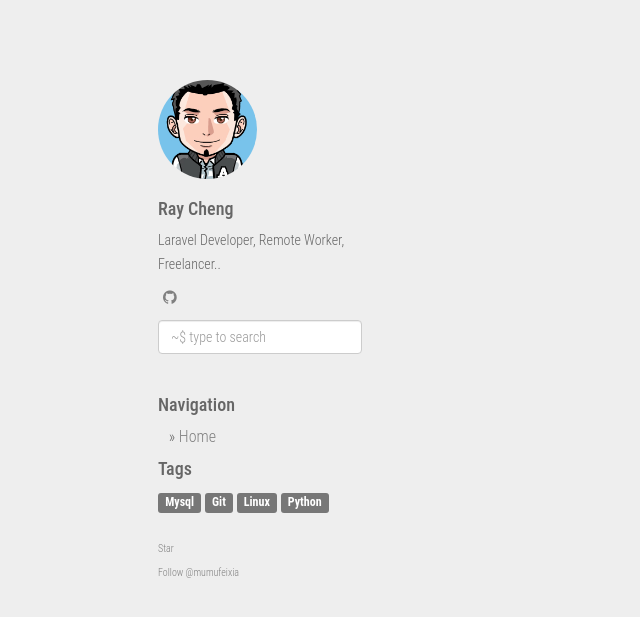
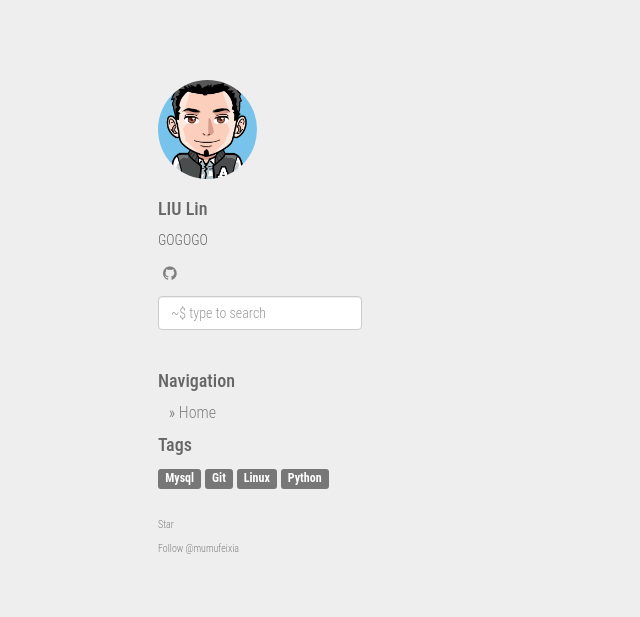
Before and after one commit to mumufeixia/mumufeixia.github.io, a Jekyll site: the page built from index.html, in a window 1280 px wide. Shown: the top 617 px of the page, without its empty margins (0-640 px from the left). Built offline with Jekyll 4.4.1, drawn with Linux system fonts in a browser that asks for light colours; the list of posts is cut into pages by our own code.

Commit message:
Update main_right.html

```diff
--- a/_includes/main_right.html
+++ b/_includes/main_right.html
@@ -5,8 +5,8 @@
         </p>
     </div>
     <div>
-        <h4>Ray Cheng</h4>
-        <p id="about">Laravel Developer, Remote Worker, Freelancer..</p>
+        <h4>LIU Lin</h4>
+        <p id="about">GOGOGO</p>
     </div>
     <div class="social">
         <ul>
```
